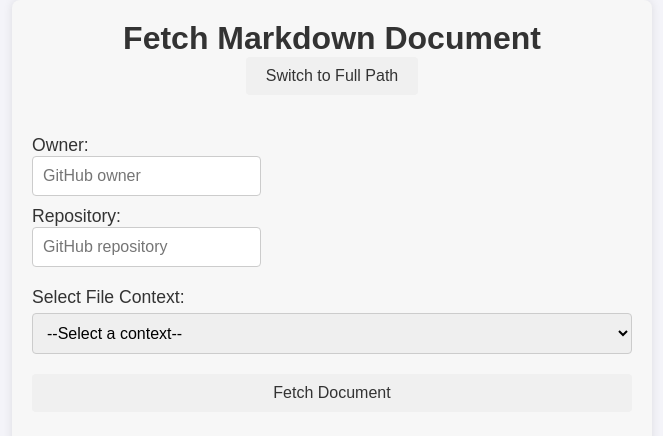
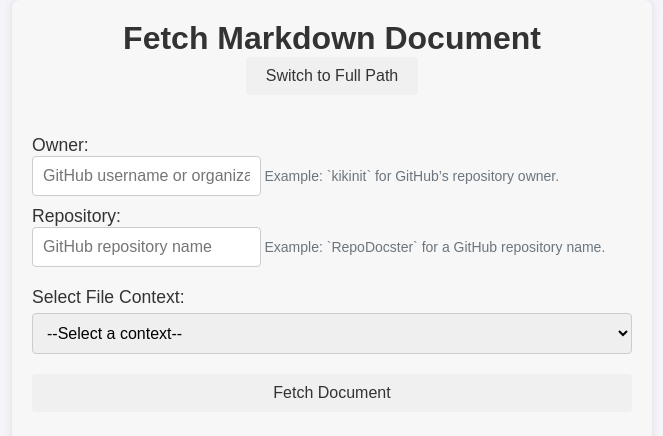
Before and after one commit to legitmattias/RepoDocster, a React (Create React App) app in the folder repodocster-frontend/: page / in a window 1280 px wide. Shown: the top 436 px of the page, without its empty margins (308-971 px from the left). Built offline with nearby package versions, Linux system fonts and the light colour scheme; no server answers.

Commit message:
Chore(frontend): Add helper text.

```diff
--- a/repodocster-frontend/src/components/FullPathInput.css
+++ b/repodocster-frontend/src/components/FullPathInput.css
@@ -9,3 +9,9 @@
   border: 1px solid #ccc;
   border-radius: 4px;
 }
+
+.helper-text {
+  font-size: 0.875em;
+  color: #6c757d;
+  margin-top: 0.25em;
+}
--- a/repodocster-frontend/src/components/FullPathInput.tsx
+++ b/repodocster-frontend/src/components/FullPathInput.tsx
@@ -14,9 +14,12 @@
       type="text"
       value={fullPath}
       onChange={(e) => onFullPathChange(e.target.value)}
-      placeholder="Full GitHub URL"
+      placeholder="https://github.com/username/repo/blob/branch/filename.md"
       required
     />
+    <small className="helper-text">
+      Enter the full URL to the file in your GitHub repository, including `blob` and branch name.
+    </small>
   </div>
 )
 
--- a/repodocster-frontend/src/components/OwnerRepoInput.css
+++ b/repodocster-frontend/src/components/OwnerRepoInput.css
@@ -10,3 +10,10 @@
   border: 1px solid #ccc;
   border-radius: 4px;
 }
+
+.helper-text {
+  font-size: 0.875em;
+  color: #6c757d;
+  margin-top: 0.25em;
+  margin-left: 0.25em;
+}
--- a/repodocster-frontend/src/components/OwnerRepoInput.tsx
+++ b/repodocster-frontend/src/components/OwnerRepoInput.tsx
@@ -17,9 +17,10 @@
         type="text"
         value={owner}
         onChange={(e) => onOwnerChange(e.target.value)}
-        placeholder="GitHub owner"
+        placeholder="GitHub username or organization"
         required
       />
+      <small className="helper-text">Example: `kikinit` for GitHub’s repository owner.</small>
     </div>
     <div>
       <label htmlFor="repo">Repository:</label>
@@ -28,9 +29,10 @@
         type="text"
         value={repo}
         onChange={(e) => onRepoChange(e.target.value)}
-        placeholder="GitHub repository"
+        placeholder="GitHub repository name"
         required
       />
+      <small className="helper-text">Example: `RepoDocster` for a GitHub repository name.</small>
     </div>
   </div>
 )
```
